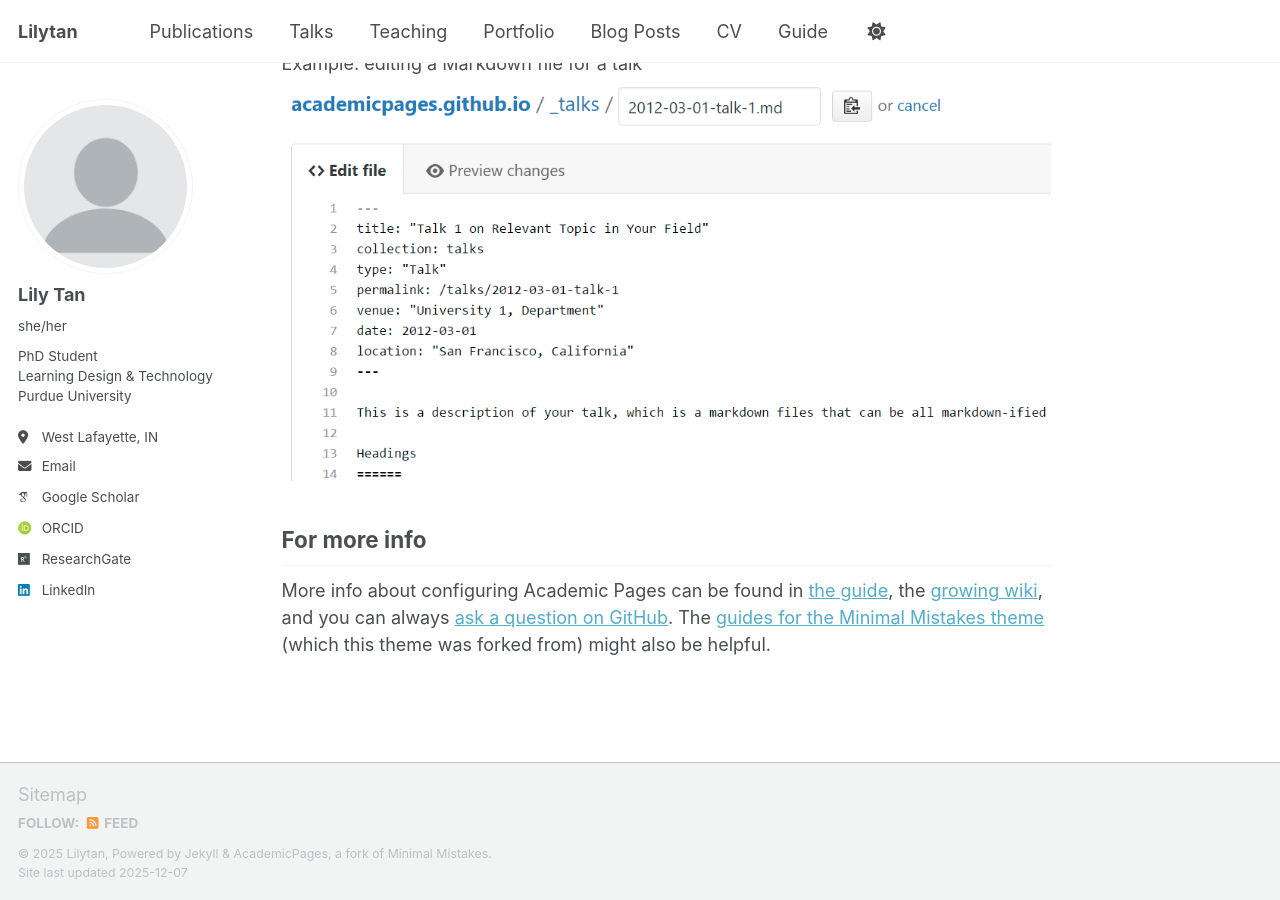
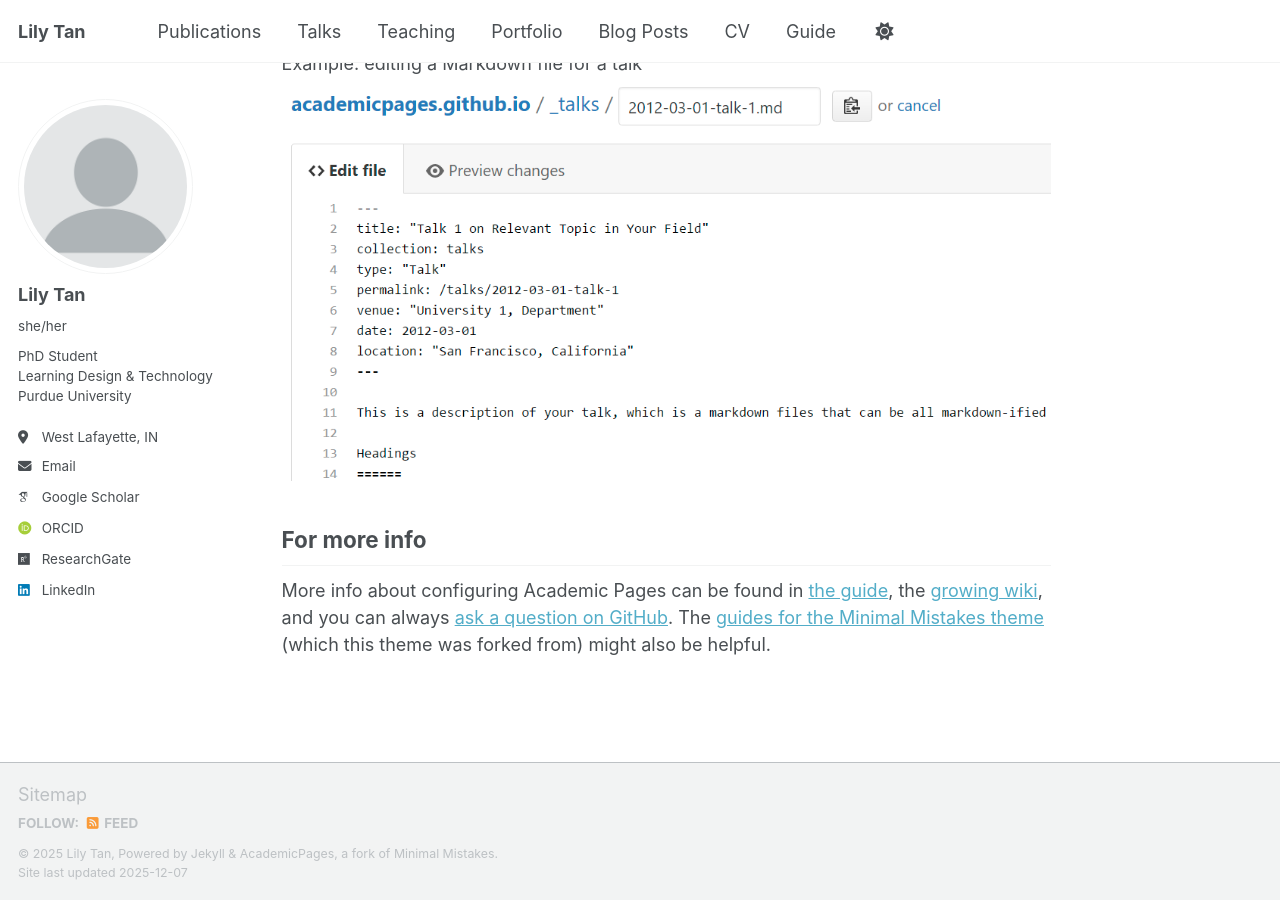
Before and after one commit to YalingTan678/YalingTan678.github.io, a Jekyll site: the page built from _pages/about.md, in a window 1280 px wide and 900 px high, scrolled down 2718 px. Built offline with Jekyll 4.4.1, drawn with Linux system fonts in a browser that asks for light colours; some web fonts are replaced; a script bundle is joined from its source files by our own code; library files that are not in the unit come from our copies.

Commit message:
Update _config.yml
Signed-off-by: lilytan <150827244+YalingTan678@users.noreply.github.com>

```diff
--- a/_config.yml
+++ b/_config.yml
@@ -9,9 +9,9 @@
 # Basic Site Settings
 locale                   : "en-US"
 site_theme               : "default" # Currently available options are "default", "air"
-title                    : "Lilytan"
+title                    : "Lily Tan"
 title_separator          : "-"
-name                     : "Lilytan"
+name                     : "Lily Tan"
 description              : &description "PhD Student at Purdue University"   # Update this with a general description of your site, this is the default if not overridden by a page
 url                      : https://YalingTan678.github.io # The base hostname & protocol for your site e.g. "https://[your GitHub username].github.io",
                                                            # or if you already have some other page hosted on Github then use "https://[your GitHub username].github.io/[Your Repo Name]"
@@ -36,7 +36,7 @@ author:
 
   # Social media
   facebook         : # Username
-  linkedin         : "https://www.linkedin.com/in/lily-tan-50bb152b5/"
+  linkedin         : "lily-tan-50bb152b5"
 
 # Publication Category - The following the list of publication categories and their headings
 publication_category:
```
